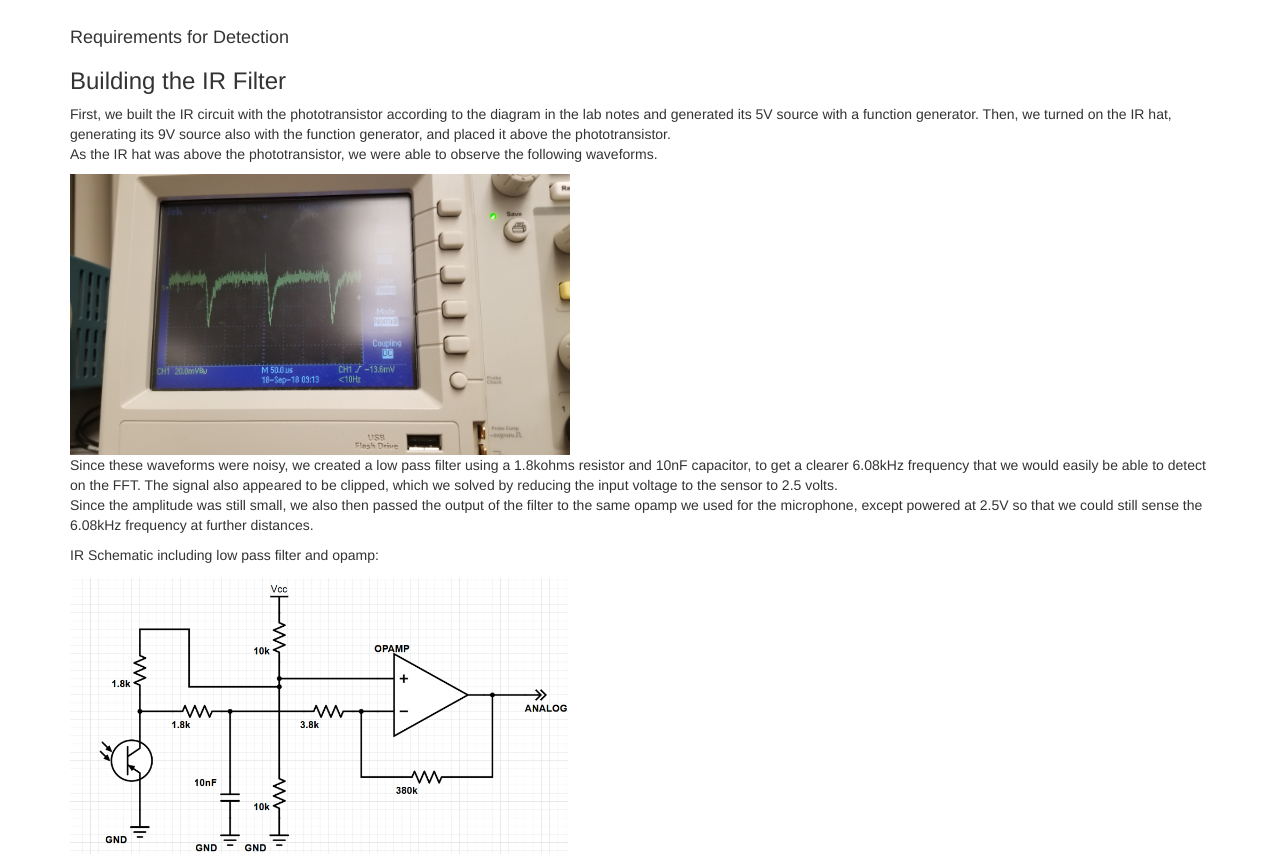
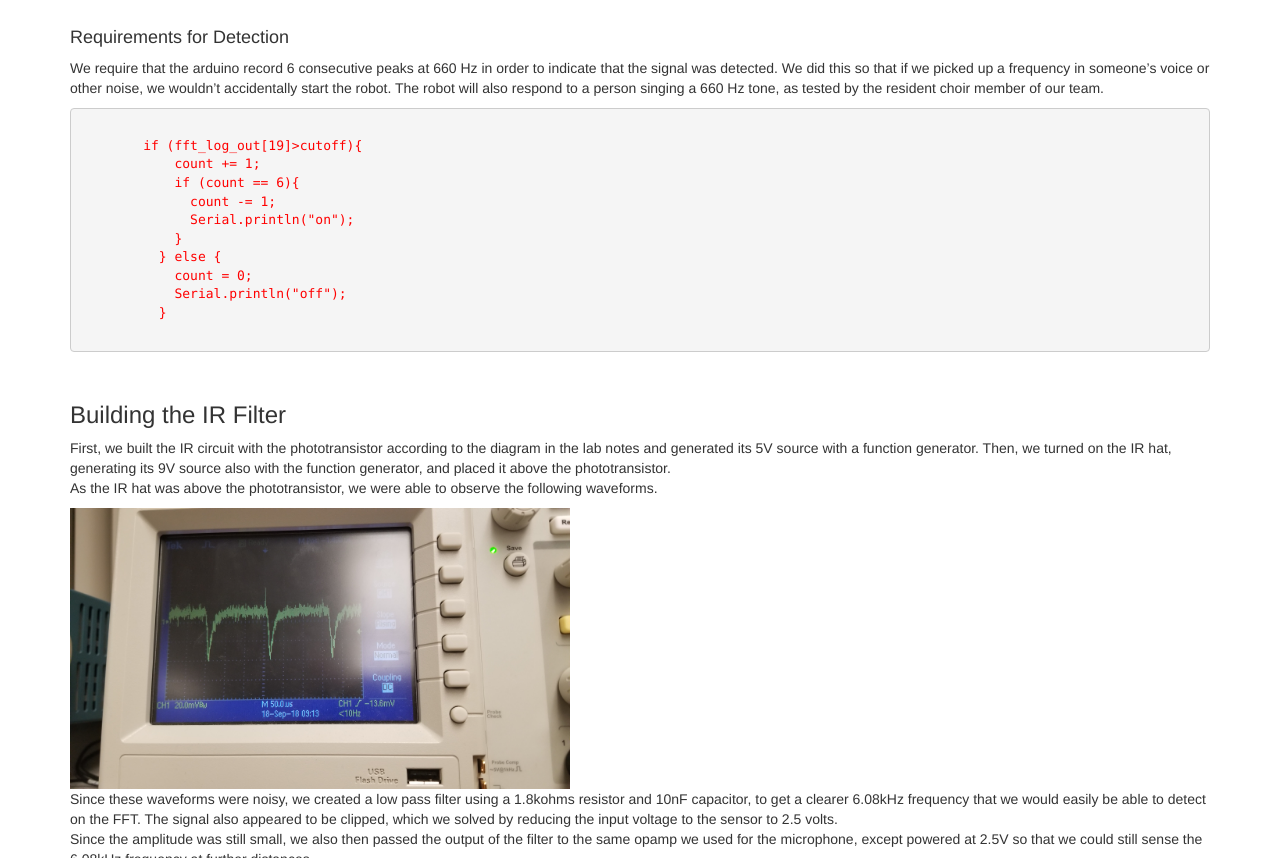
Before and after one commit to cya6/Team-12, a plain HTML site: page lab2.html in a window 1280 px wide. Shown: the part 3513-4371 px from the top of the page. Drawn offline with nearby package versions, Linux system fonts and the light colour scheme.

Commit message:
added last section for mic

```diff
--- a/lab2.html
+++ b/lab2.html
@@ -86,6 +86,24 @@ while(1) { // reduces jitter
     We were not able to increase the number of bins in the FFT because we were already using over half of the Arduino dynamic memory. Therefore we decided to use only the prefactor to rescale the fft bins and we recorded sufficiently clear data.<br>
     <img src="images/Frequency_Detection.png" width="500px"/>
       <h4> Requirements for Detection</h4>
+      <p>
+        We require that the arduino record 6 consecutive peaks at 660 Hz in order to indicate
+         that the signal was detected. We did this so that if we picked up a frequency in someone’s
+         voice or other noise, we wouldn’t accidentally start the robot. The robot will also respond
+         to a person singing a 660 Hz tone, as tested by the resident choir member of our team.
+      </p>
+      <pre><code><font color="red">
+        if (fft_log_out[19]>cutoff){
+            count += 1;
+            if (count == 6){
+              count -= 1;
+              Serial.println("on");
+            }
+          } else {
+            count = 0;
+            Serial.println("off");
+          }
+    </font></code></pre><br>
 
       <h3> Building the IR Filter</h3>
         <p>
@@ -135,9 +153,6 @@ while(1) { // reduces jitter
 
 
 
-
-
-
     <!-- Optional JavaScript -->
     <!-- jQuery first, then Popper.js, then Bootstrap JS -->
     <script src="https://ajax.googleapis.com/ajax/libs/jquery/1.12.4/jquery.min.js"></script>
```
